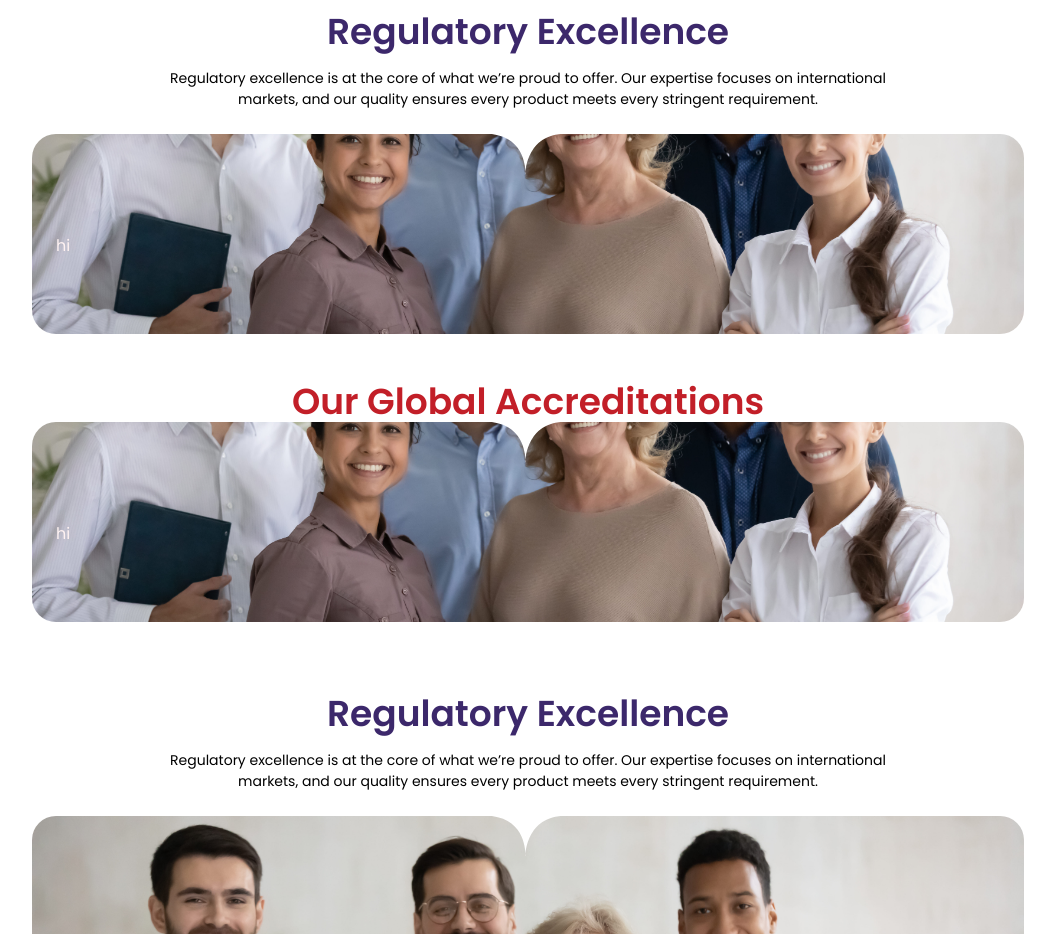
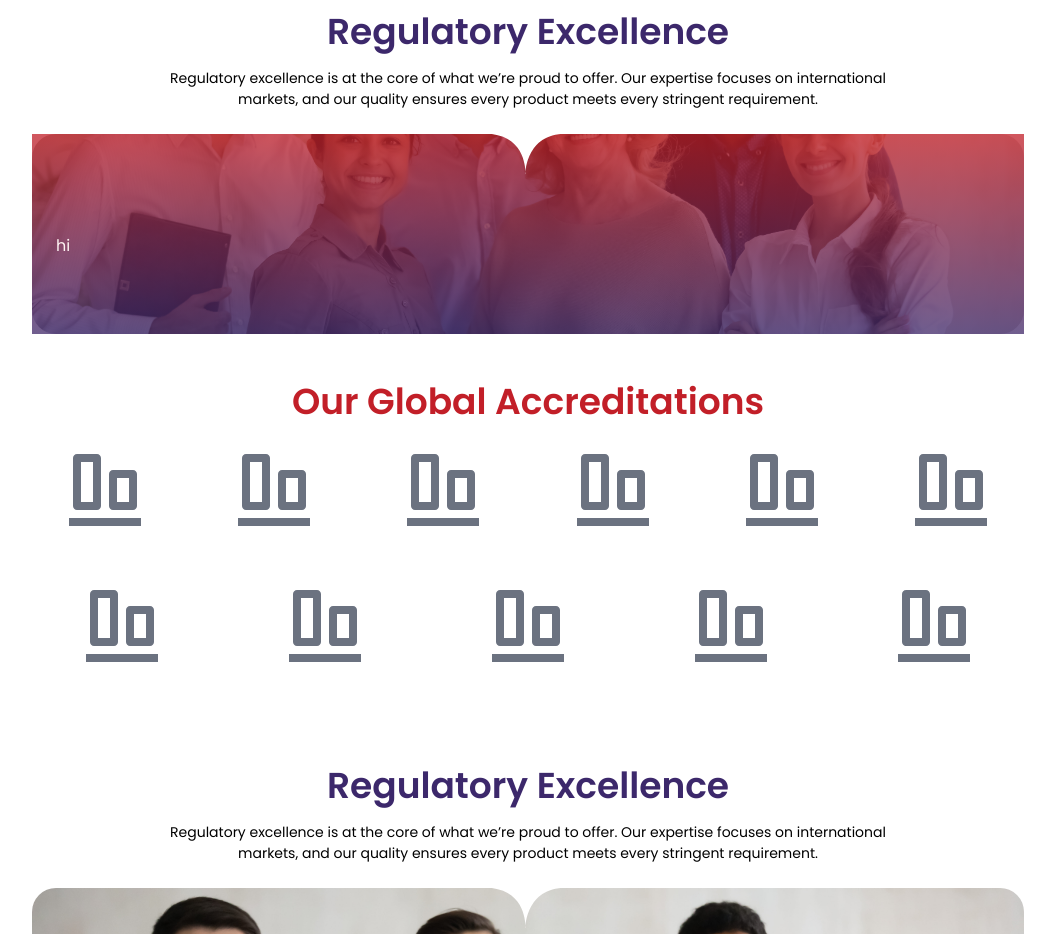
Before and after one commit to RiteshKumarNitk/apitoriaFinal-main, a React (Vite) app: page /our-business in a window 1280 px wide. Shown: the part 1920-2854 px from the top of the page, without its empty margins (112-1167 px from the left). Built offline with nearby package versions, Linux system fonts and the light colour scheme.

Commit message:
design change

```diff
--- a/src/components/pageComponents/Tabs/Capabilities.jsx
+++ b/src/components/pageComponents/Tabs/Capabilities.jsx
@@ -197,6 +197,7 @@ const Capabilities = () => {
             alt="Overlay"
             className="w-full h-64 lg:h-[200px] object-cover rounded-3xl "
           />
+          <div className="absolute inset-0 bg-gradient-to-t from-[#402869] via-[#7F2449] to-[#C21F28] opacity-75 pointer-events-none"></div>
                 <img
             src={star}
             alt="star"
@@ -212,21 +213,21 @@ const Capabilities = () => {
           <h6 className="text-[#c21f28] text-2xl md:text-3xl lg:text-4xl font-semibold">
             Our Global Accreditations
           </h6>
-          <div className="h-auto rounded-3xl mx-auto max-w-screen-xl relative">
-            {/* Overlay Image */}
-            <img
-              src={overlayImage || "placeholder.jpg"}
-              alt="Overlay"
-              className="w-full h-64 lg:h-[200px] object-cover rounded-3xl "
-            />
-      <img
-            src={star}
-            alt="star"
-            className="absolute top-[-5px] left-1/2 transform -translate-x-1/2 h-[50px] w-auto hidden sm:block"
-          />
-            {/* Features Section */}
-            <div className="absolute top-1/2  px-6  text-red-50">hi</div>
-          </div>
+        <div className="grid grid-cols-3 md:grid-cols-6 gap-x-6">
+            <svg className="py-3 lg:py-5 w-16 h-auto md:w-20 lg:w-24 mx-auto text-gray-500 dark:text-neutral-500" xmlns="http://www.w3.org/2000/svg" viewBox="0 0 24 24" fill="currentColor"><path d="M9 5L9 15H6L6 5L9 5ZM5 3C4.44772 3 4 3.44772 4 4L4 16C4 16.5523 4.44772 17 5 17H10C10.5523 17 11 16.5523 11 16L11 4C11 3.44772 10.5523 3 10 3H5ZM15 9V15H18V9H15ZM13 8C13 7.44772 13.4477 7 14 7L19 7C19.5523 7 20 7.44772 20 8V16C20 16.5523 19.5523 17 19 17H14C13.4477 17 13 16.5523 13 16V8ZM21 19L3 19V21H21V19Z"></path></svg>
+            <svg className="py-3 lg:py-5 w-16 h-auto md:w-20 lg:w-24 mx-auto text-gray-500 dark:text-neutral-500" xmlns="http://www.w3.org/2000/svg" viewBox="0 0 24 24" fill="currentColor"><path d="M9 5L9 15H6L6 5L9 5ZM5 3C4.44772 3 4 3.44772 4 4L4 16C4 16.5523 4.44772 17 5 17H10C10.5523 17 11 16.5523 11 16L11 4C11 3.44772 10.5523 3 10 3H5ZM15 9V15H18V9H15ZM13 8C13 7.44772 13.4477 7 14 7L19 7C19.5523 7 20 7.44772 20 8V16C20 16.5523 19.5523 17 19 17H14C13.4477 17 13 16.5523 13 16V8ZM21 19L3 19V21H21V19Z"></path></svg>
+            <svg className="py-3 lg:py-5 w-16 h-auto md:w-20 lg:w-24 mx-auto text-gray-500 dark:text-neutral-500" xmlns="http://www.w3.org/2000/svg" viewBox="0 0 24 24" fill="currentColor"><path d="M9 5L9 15H6L6 5L9 5ZM5 3C4.44772 3 4 3.44772 4 4L4 16C4 16.5523 4.44772 17 5 17H10C10.5523 17 11 16.5523 11 16L11 4C11 3.44772 10.5523 3 10 3H5ZM15 9V15H18V9H15ZM13 8C13 7.44772 13.4477 7 14 7L19 7C19.5523 7 20 7.44772 20 8V16C20 16.5523 19.5523 17 19 17H14C13.4477 17 13 16.5523 13 16V8ZM21 19L3 19V21H21V19Z"></path></svg>
+            <svg className="py-3 lg:py-5 w-16 h-auto md:w-20 lg:w-24 mx-auto text-gray-500 dark:text-neutral-500" xmlns="http://www.w3.org/2000/svg" viewBox="0 0 24 24" fill="currentColor"><path d="M9 5L9 15H6L6 5L9 5ZM5 3C4.44772 3 4 3.44772 4 4L4 16C4 16.5523 4.44772 17 5 17H10C10.5523 17 11 16.5523 11 16L11 4C11 3.44772 10.5523 3 10 3H5ZM15 9V15H18V9H15ZM13 8C13 7.44772 13.4477 7 14 7L19 7C19.5523 7 20 7.44772 20 8V16C20 16.5523 19.5523 17 19 17H14C13.4477 17 13 16.5523 13 16V8ZM21 19L3 19V21H21V19Z"></path></svg>
+            <svg className="py-3 lg:py-5 w-16 h-auto md:w-20 lg:w-24 mx-auto text-gray-500 dark:text-neutral-500" xmlns="http://www.w3.org/2000/svg" viewBox="0 0 24 24" fill="currentColor"><path d="M9 5L9 15H6L6 5L9 5ZM5 3C4.44772 3 4 3.44772 4 4L4 16C4 16.5523 4.44772 17 5 17H10C10.5523 17 11 16.5523 11 16L11 4C11 3.44772 10.5523 3 10 3H5ZM15 9V15H18V9H15ZM13 8C13 7.44772 13.4477 7 14 7L19 7C19.5523 7 20 7.44772 20 8V16C20 16.5523 19.5523 17 19 17H14C13.4477 17 13 16.5523 13 16V8ZM21 19L3 19V21H21V19Z"></path></svg>
+            <svg className="py-3 lg:py-5 w-16 h-auto md:w-20 lg:w-24 mx-auto text-gray-500 dark:text-neutral-500" xmlns="http://www.w3.org/2000/svg" viewBox="0 0 24 24" fill="currentColor"><path d="M9 5L9 15H6L6 5L9 5ZM5 3C4.44772 3 4 3.44772 4 4L4 16C4 16.5523 4.44772 17 5 17H10C10.5523 17 11 16.5523 11 16L11 4C11 3.44772 10.5523 3 10 3H5ZM15 9V15H18V9H15ZM13 8C13 7.44772 13.4477 7 14 7L19 7C19.5523 7 20 7.44772 20 8V16C20 16.5523 19.5523 17 19 17H14C13.4477 17 13 16.5523 13 16V8ZM21 19L3 19V21H21V19Z"></path></svg>
+        </div>
+        <div className="grid grid-cols-3 md:grid-cols-5 gap-x-6 sm:gap-x-6">
+            <svg className="py-3 lg:py-5 w-16 h-auto md:w-20 lg:w-24 mx-auto text-gray-500 dark:text-neutral-500" xmlns="http://www.w3.org/2000/svg" viewBox="0 0 24 24" fill="currentColor"><path d="M9 5L9 15H6L6 5L9 5ZM5 3C4.44772 3 4 3.44772 4 4L4 16C4 16.5523 4.44772 17 5 17H10C10.5523 17 11 16.5523 11 16L11 4C11 3.44772 10.5523 3 10 3H5ZM15 9V15H18V9H15ZM13 8C13 7.44772 13.4477 7 14 7L19 7C19.5523 7 20 7.44772 20 8V16C20 16.5523 19.5523 17 19 17H14C13.4477 17 13 16.5523 13 16V8ZM21 19L3 19V21H21V19Z"></path></svg>
+            <svg className="py-3 lg:py-5 w-16 h-auto md:w-20 lg:w-24 mx-auto text-gray-500 dark:text-neutral-500" xmlns="http://www.w3.org/2000/svg" viewBox="0 0 24 24" fill="currentColor"><path d="M9 5L9 15H6L6 5L9 5ZM5 3C4.44772 3 4 3.44772 4 4L4 16C4 16.5523 4.44772 17 5 17H10C10.5523 17 11 16.5523 11 16L11 4C11 3.44772 10.5523 3 10 3H5ZM15 9V15H18V9H15ZM13 8C13 7.44772 13.4477 7 14 7L19 7C19.5523 7 20 7.44772 20 8V16C20 16.5523 19.5523 17 19 17H14C13.4477 17 13 16.5523 13 16V8ZM21 19L3 19V21H21V19Z"></path></svg>
+            <svg className="py-3 lg:py-5 w-16 h-auto md:w-20 lg:w-24 mx-auto text-gray-500 dark:text-neutral-500" xmlns="http://www.w3.org/2000/svg" viewBox="0 0 24 24" fill="currentColor"><path d="M9 5L9 15H6L6 5L9 5ZM5 3C4.44772 3 4 3.44772 4 4L4 16C4 16.5523 4.44772 17 5 17H10C10.5523 17 11 16.5523 11 16L11 4C11 3.44772 10.5523 3 10 3H5ZM15 9V15H18V9H15ZM13 8C13 7.44772 13.4477 7 14 7L19 7C19.5523 7 20 7.44772 20 8V16C20 16.5523 19.5523 17 19 17H14C13.4477 17 13 16.5523 13 16V8ZM21 19L3 19V21H21V19Z"></path></svg>
+            <svg className="py-3 lg:py-5 w-16 h-auto md:w-20 lg:w-24 mx-auto text-gray-500 dark:text-neutral-500" xmlns="http://www.w3.org/2000/svg" viewBox="0 0 24 24" fill="currentColor"><path d="M9 5L9 15H6L6 5L9 5ZM5 3C4.44772 3 4 3.44772 4 4L4 16C4 16.5523 4.44772 17 5 17H10C10.5523 17 11 16.5523 11 16L11 4C11 3.44772 10.5523 3 10 3H5ZM15 9V15H18V9H15ZM13 8C13 7.44772 13.4477 7 14 7L19 7C19.5523 7 20 7.44772 20 8V16C20 16.5523 19.5523 17 19 17H14C13.4477 17 13 16.5523 13 16V8ZM21 19L3 19V21H21V19Z"></path></svg>
+            <svg className="py-3 lg:py-5 w-16 h-auto md:w-20 lg:w-24 mx-auto text-gray-500 dark:text-neutral-500" xmlns="http://www.w3.org/2000/svg" viewBox="0 0 24 24" fill="currentColor"><path d="M9 5L9 15H6L6 5L9 5ZM5 3C4.44772 3 4 3.44772 4 4L4 16C4 16.5523 4.44772 17 5 17H10C10.5523 17 11 16.5523 11 16L11 4C11 3.44772 10.5523 3 10 3H5ZM15 9V15H18V9H15ZM13 8C13 7.44772 13.4477 7 14 7L19 7C19.5523 7 20 7.44772 20 8V16C20 16.5523 19.5523 17 19 17H14C13.4477 17 13 16.5523 13 16V8ZM21 19L3 19V21H21V19Z"></path></svg>
+        </div>
         </div>
       </section>
       <section>
```
